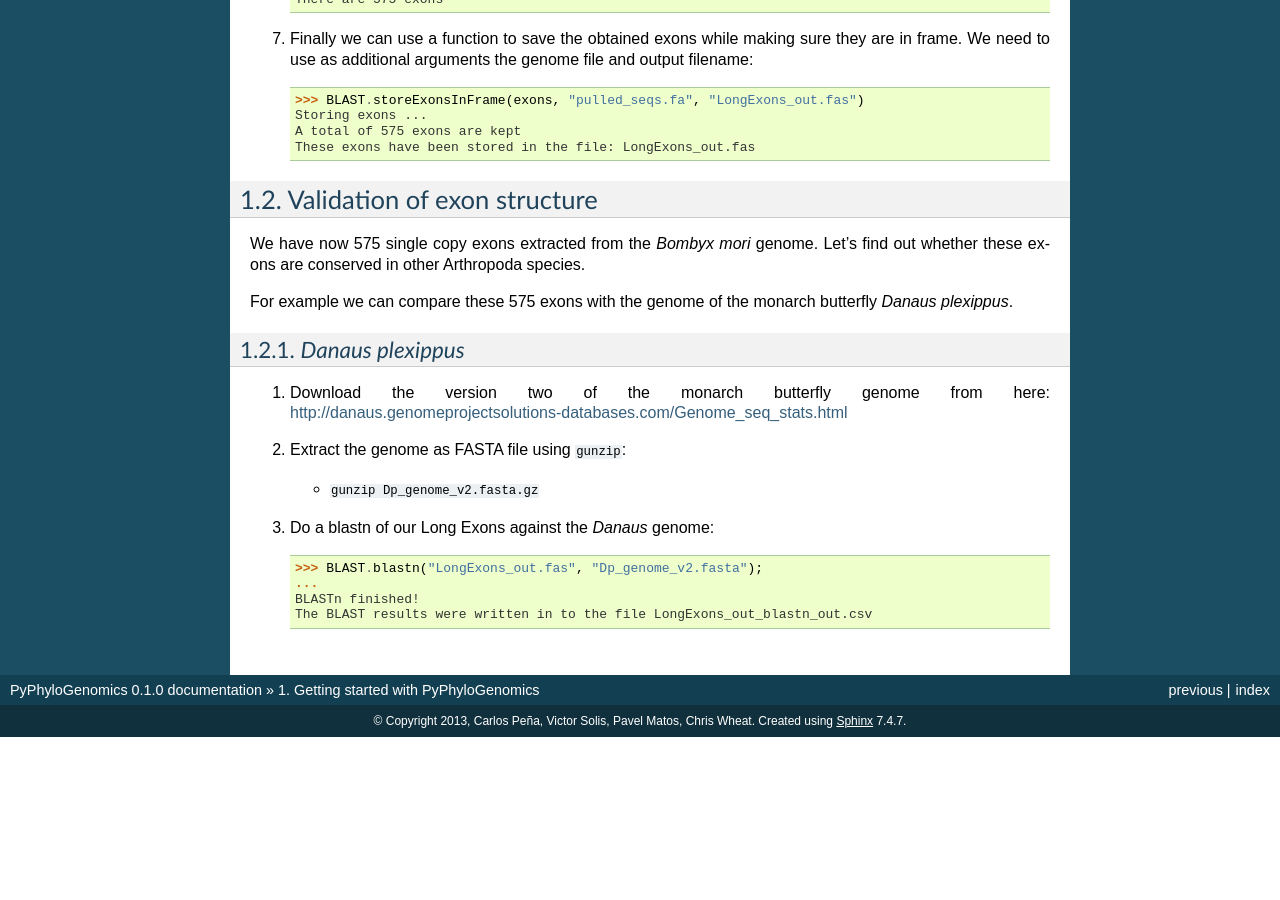
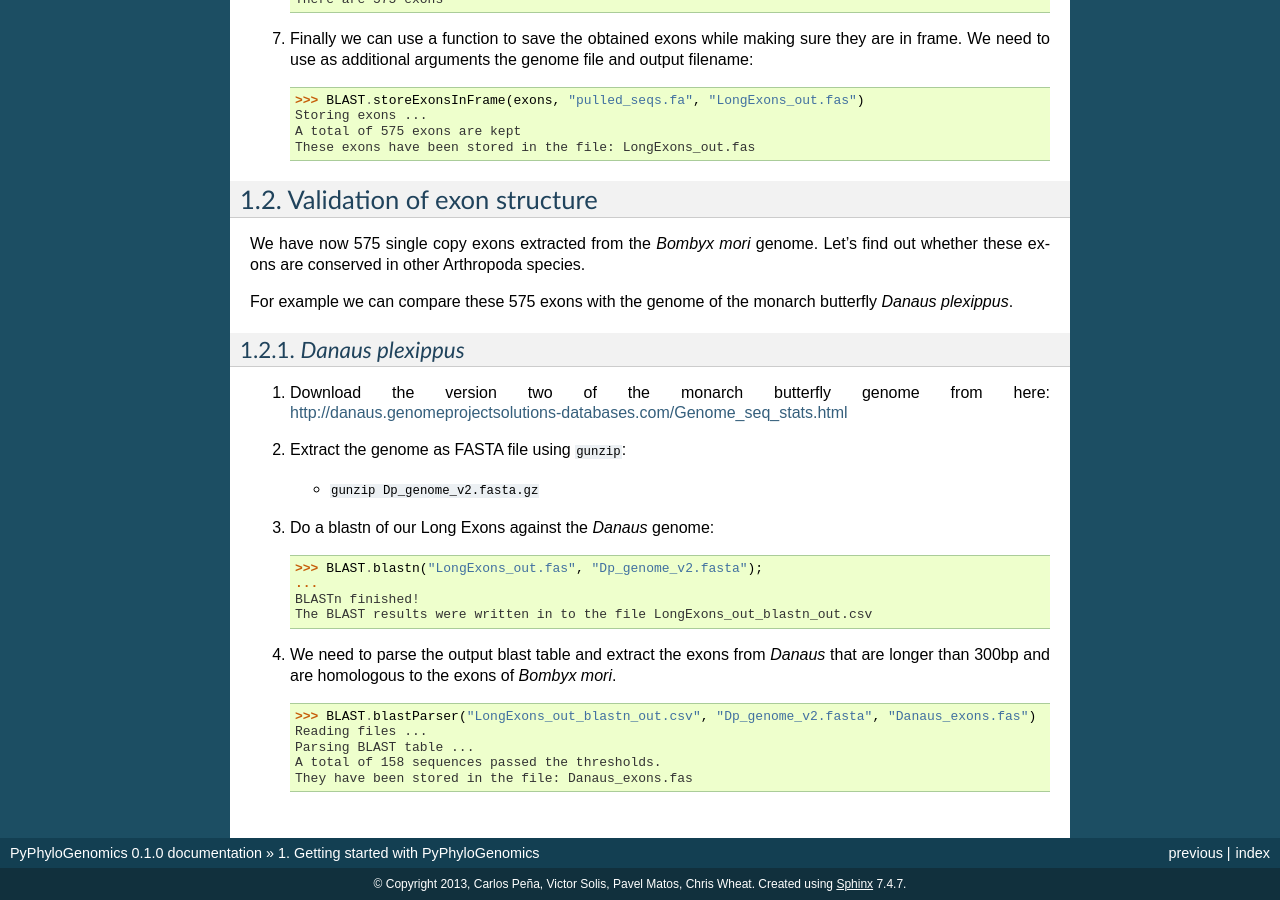
Before and after one commit to carlosp420/PyPhyloGenomics, a Sphinx documentation site: the page built from doc/getting-started.rst, in a window 1280 px wide and 900 px high, scrolled down 2521 px. Built offline with Sphinx 7.4.7, drawn with Linux system fonts in a browser that asks for light colours; formulas are drawn with MathJax 3; before the commit the page ends 3258 px from its top, so only the background shows below that.

Commit message:
working with Danaus

```diff
--- a/doc/getting-started.rst
+++ b/doc/getting-started.rst
@@ -159,3 +159,11 @@ For example we can compare these 575 exons with the genome of the monarch butter
     ...
     BLASTn finished!
     The BLAST results were written in to the file LongExons_out_blastn_out.csv
+
+4. We need to parse the output blast table and extract the exons from *Danaus* that are longer than 300bp and are homologous to the exons of *Bombyx mori*.
+
+    >>> BLAST.blastParser("LongExons_out_blastn_out.csv", "Dp_genome_v2.fasta", "Danaus_exons.fas")
+    Reading files ...
+    Parsing BLAST table ...
+    A total of 158 sequences passed the thresholds.
+    They have been stored in the file: Danaus_exons.fas
```
Also changed, not shown: 1 other file.
